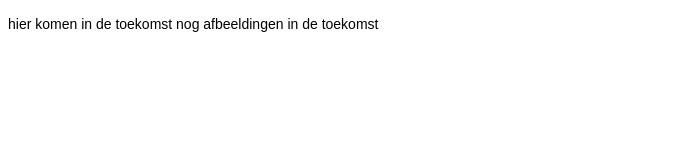
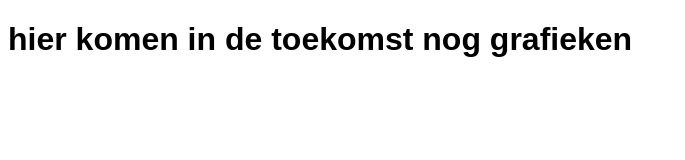
Before and after one commit to wannesdr/geluk.project, a plain HTML site: page grafieken.html in a window 1280 px wide. Shown: the whole page, without its empty margins (0-685 px from the left). Drawn offline with Linux system fonts and the light colour scheme.

Commit message:
Update grafieken.html

```diff
--- a/grafieken.html
+++ b/grafieken.html
@@ -7,6 +7,6 @@
     <link rel="stylesheet" href="style.css" />
     <title>grafieken | geluk is overal</title>
     <body>
-      <p>hier komen in de toekomst nog afbeeldingen in de toekomst</p>
+      <h1>hier komen in de toekomst nog grafieken</h1>
     </body>
 </html>
```
